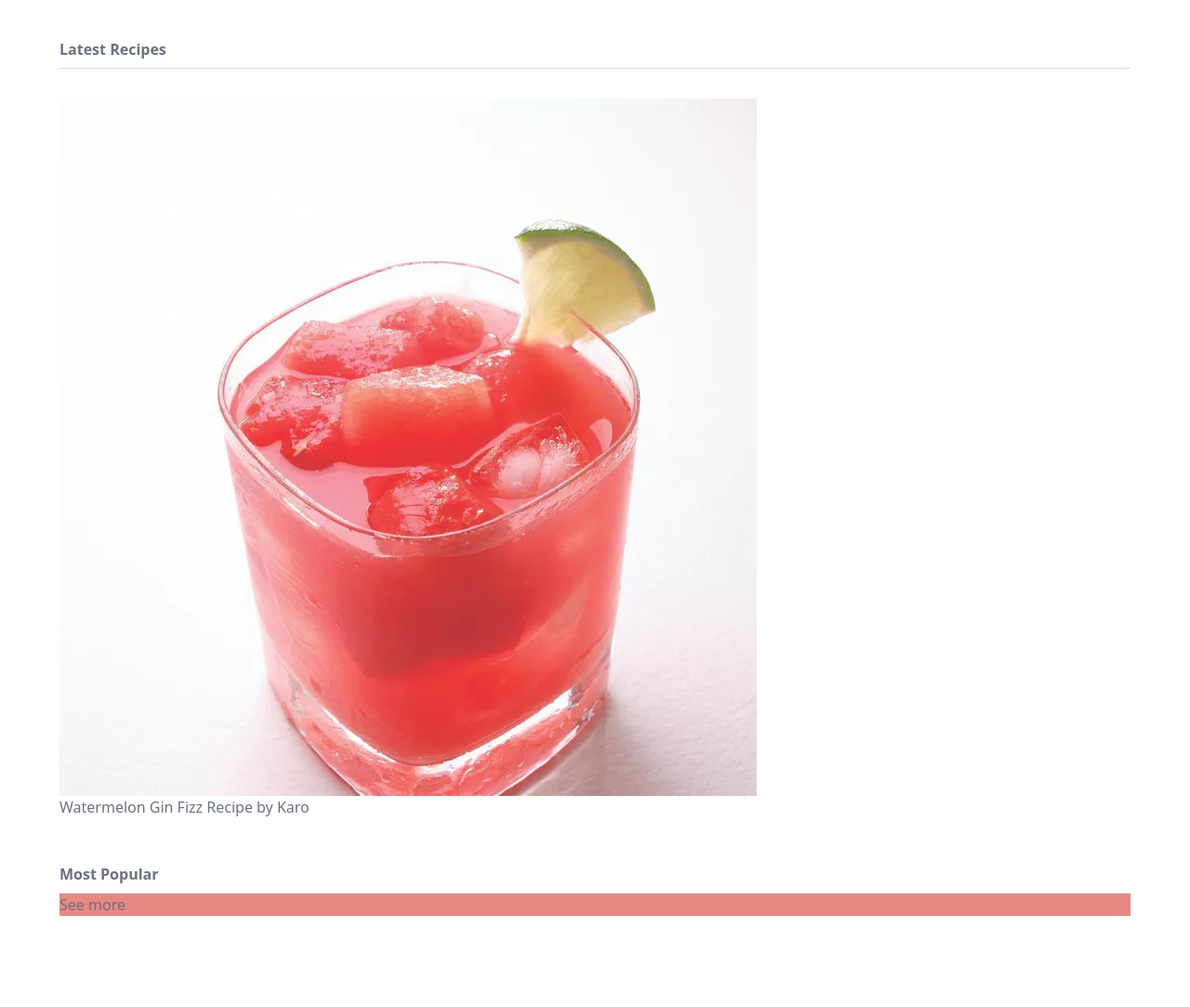
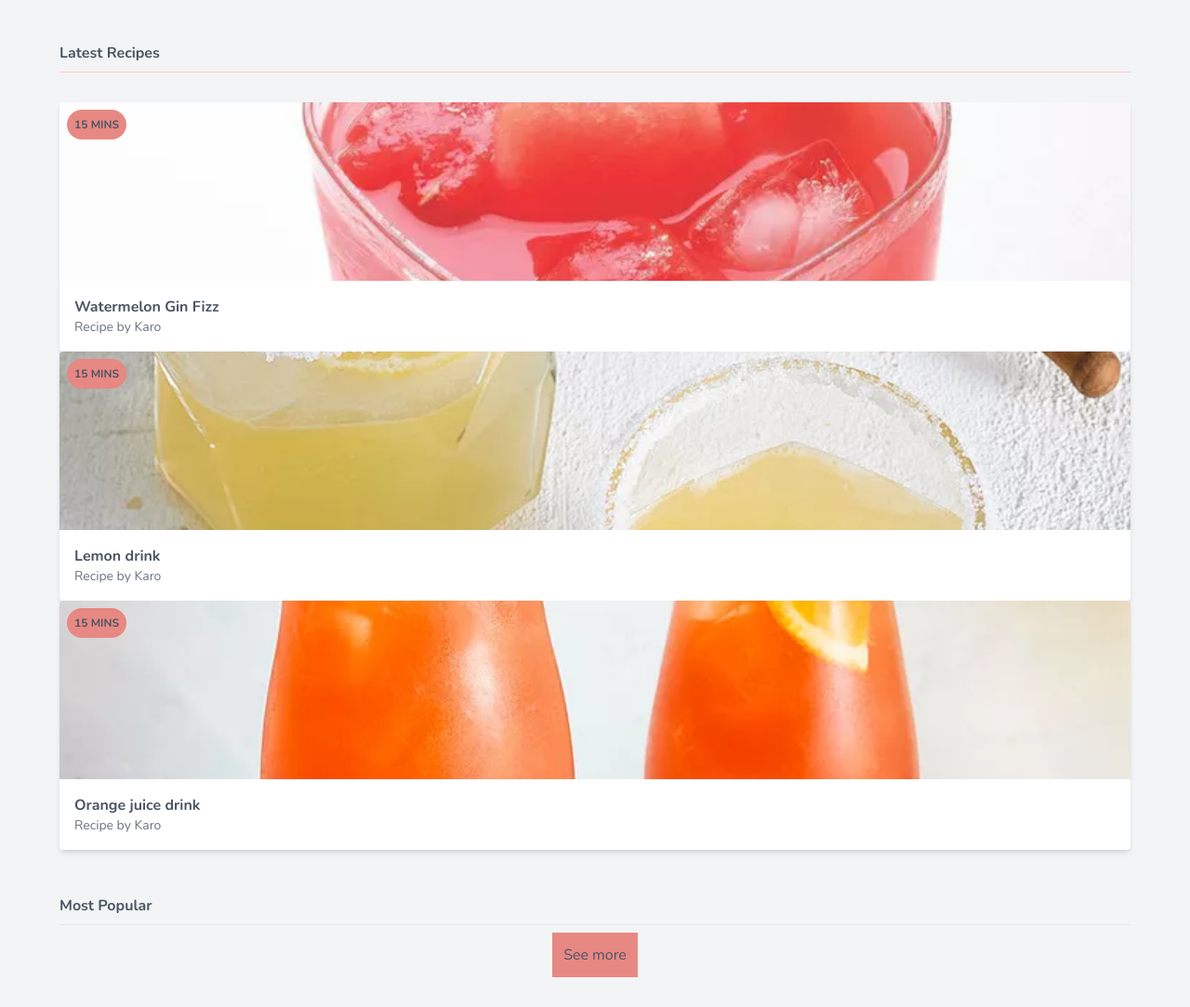
Before and after one commit to KarlaSz/FoodApp-tailwindCSS, a website: page public/index.html in a window 1280 px wide. Shown: the part 276-1359 px from the top of the page at 93% size. Before the commit the page ends 1285 px from the top, so only its background shows below. Drawn offline with nearby package versions, Linux system fonts and the light colour scheme.

Commit message:
styling cards

```diff
--- a/public/index.html
+++ b/public/index.html
@@ -5,7 +5,7 @@
     <title>Blog about Fruity cocktail recipes</title>
     <link rel="stylesheet" href="styles.css" />
   </head>
-  <body class="text-gray-500">
+  <body class="text-gray-600 font-body">
     <div>
       <!--  content wraper -->
 
@@ -15,7 +15,7 @@
             <h1
               class="font-bold uppercase p-4 border-b border-gray-200 text-mammoth"
             >
-              <a href="/">Tasty Food</a>
+              <a href="/" class="text-sm md:text-xl">Tasty Food</a>
             </h1>
           </div>
           <ul>
@@ -39,11 +39,18 @@
       </div>
       <!--  nad end-->
 
-      <main class="px-16 py-6">
-        <div>
+      <main class="px-16 py-6 bg-gray-100">
+        <div class="flex justify-center md:justify-end">
           <a href="#" class="text-primary">Log in</a>
-          <a href="#" class="text-primary">Sign up</a>
+          <a href="#" class="text-primary ml-2">Sign up</a>
         </div>
+
+        <!--   <div class="flex items-center justify-center">
+          <div class="bg-red-500 h-4 w-6"></div>
+          <div class="bg-blue-500 h-8 w-6"></div>
+          <div class="bg-green-500 h-12 w-6"></div>
+        </div> -->
+
         <header>
           <h2 class="text-gray-700 text-6xl font-semibold">Cocktail Recipes</h2>
           <h3 class="text-2xl font-semibold">For everybody</h3>
@@ -56,11 +63,54 @@
 
           <div class="mt-8">
             <!--  cards go here-->
-            <div>
-              <img src="./img/watermelon.jpg" alt="Watermelon Gin Fizz" />
-              <div>
-                <span>Watermelon Gin Fizz</span>
-                <span>Recipe by Karo</span>
+            <div class="card">
+              <img
+                class="w-full h-32 sm:h-48 object-cover"
+                src="./img/watermelon.jpg"
+                alt="Watermelon Gin Fizz"
+              />
+              <div class="m-4">
+                <span class="font-bold">Watermelon Gin Fizz</span>
+                <span class="block text-gray-500 text-sm">Recipe by Karo</span>
+              </div>
+              <div
+                class="bg-secondary-100 text-secondary-200 text-xs uppercase font-bold rounded-full p-2 absolute top-0 ml-2 mt-2"
+              >
+                <span>15 mins</span>
+              </div>
+            </div>
+
+            <div class="card">
+              <img
+                class="w-full h-32 sm:h-48 object-cover"
+                src="./img/lemon.jpg"
+                alt="Lemon drink"
+              />
+              <div class="m-4">
+                <span class="font-bold">Lemon drink</span>
+                <span class="block text-gray-500 text-sm">Recipe by Karo</span>
+              </div>
+              <div
+                class="bg-secondary-100 text-secondary-200 text-xs uppercase font-bold rounded-full p-2 absolute top-0 ml-2 mt-2"
+              >
+                <span>15 mins</span>
+              </div>
+            </div>
+
+            <div class="card">
+              <img
+                class="w-full h-32 sm:h-48 object-cover"
+                src="./img/orange.jpg"
+                alt="Orange juice drink"
+              />
+              <div class="m-4">
+                <span class="font-bold">Orange juice drink</span>
+                <span class="block text-gray-500 text-sm">Recipe by Karo</span>
+              </div>
+              <div
+                class="bg-secondary-100 text-secondary-200 text-xs uppercase font-bold rounded-full p-2 absolute top-0 ml-2 mt-2"
+              >
+                <span>15 mins</span>
               </div>
             </div>
           </div>
@@ -70,8 +120,10 @@
             <!-- cards go here -->
           </div>
 
-          <div>
-            <div class="bg-secondary-100 text-secondary-200">See more</div>
+          <div class="flex justify-center">
+            <div class="bg-secondary-100 text-secondary-200 m-2 p-3">
+              See more
+            </div>
           </div>
         </div>
       </main>
--- a/src/styles.css
+++ b/src/styles.css
@@ -1,5 +1,11 @@
+@import url("https://fonts.googleapis.com/css2?family=Nunito:ital,wght@0,200..1000;1,200..1000&display=swap");
+
 @import "tailwindcss/base";
 
 @import "tailwindcss/components";
 
 @import "tailwindcss/utilities";
+
+.card {
+  @apply bg-white rounded overflow-hidden shadow-md relative;
+}
--- a/tailwind.config.js
+++ b/tailwind.config.js
@@ -8,8 +8,11 @@ module.exports = {
         secondary: {
           100: "#E2E2D5",
           100: "#E88883",
-        },
+        }
       },
+      fontFamily: {
+        body: ['Nunito', ]
+      }
     },
   },
   plugins: [],
```
Also changed, not shown: public/styles.css.
